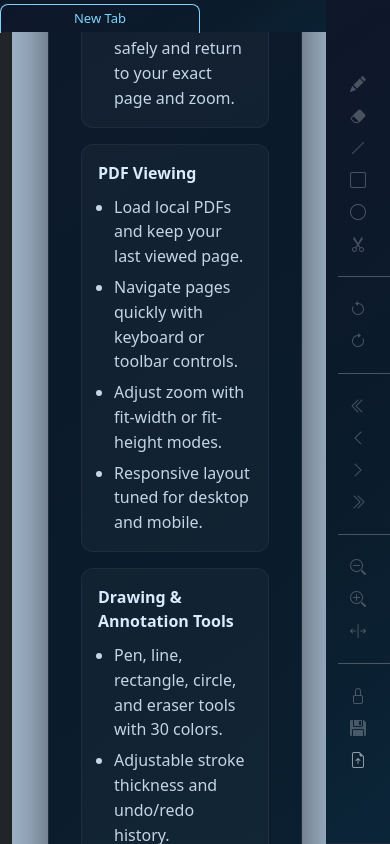
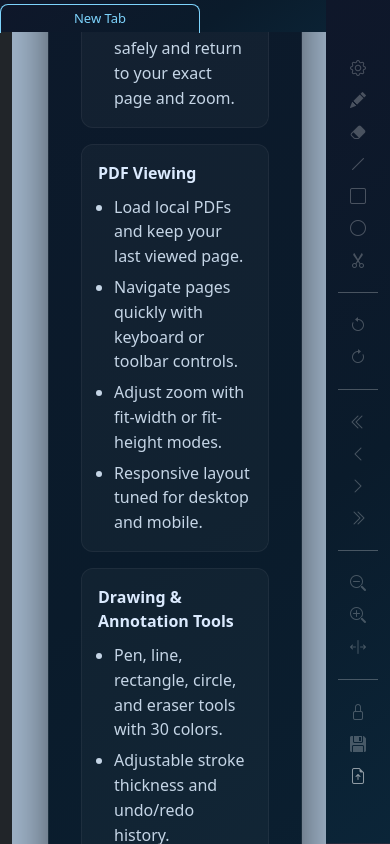
Before and after one commit to emre-ayhan/simple_pdf_reader, a Vue app: page / in a window 390 px wide. Built offline with nearby package versions, Linux system fonts and the light colour scheme.

Commit message:
modified:   src/components/PdfReader.vue 	modified:   src/scss/PdfReader.scss

```diff
--- a/src/components/PdfReader.vue
+++ b/src/components/PdfReader.vue
@@ -1516,11 +1516,10 @@ onUnmounted(() => {
 
                     <!-- Drawing -->
                     <li class="nav-item btn-group">
-                        <a class="nav-link" href="#" @click.prevent="isFileLoaded && (isDrawing = (isDrawing && drawMode === 'pen' ? false : true), isEraser = false, drawMode = 'pen')" :class="{ disabled: !isFileLoaded }" :style="{ color: isDrawing && drawMode === 'pen' ? drawColor : '' }">
-                            <i class="bi bi-pencil-fill"></i>
-                        </a>
-                        <a class="nav-link dropdown-toggle dropdown-toggle-split" href="#" role="button" data-bs-toggle="dropdown" data-bs-auto-close="outside" aria-expanded="false" :class="{ disabled: !isFileLoaded }"></a>
-                        <div class="dropdown-menu dropdown-menu-dark p-3">
+                        <a class="nav-link" href="#" role="button" data-bs-toggle="dropdown" data-bs-auto-close="outside" aria-expanded="false" :class="{ disabled: !isFileLoaded }">
+                            <i class="bi bi-gear"></i>
+                        </a>
+                        <div class="dropdown-menu dropdown-menu-dark rounded-3 p-3">
                             <div class="mb-3">
                                 <label class="form-label">Color</label>
                                 <template v-for="(colorGroup, groupIndex) in colors">
@@ -1554,6 +1553,11 @@ onUnmounted(() => {
                         </div>
                     </li>
                     <li class="nav-item">
+                        <a class="nav-link" href="#" @click.prevent="isFileLoaded && (isDrawing = (isDrawing && drawMode === 'pen' ? false : true), isEraser = false, drawMode = 'pen')" :class="{ disabled: !isFileLoaded }" :style="{ color: isDrawing && drawMode === 'pen' ? drawColor : '' }">
+                            <i class="bi bi-pencil-fill"></i>
+                        </a>
+                    </li>
+                    <li class="nav-item">
                         <a class="nav-link" href="#" @click.prevent="isFileLoaded && (isEraser = !isEraser, isDrawing = false)" :class="{ active: isEraser, disabled: !isFileLoaded }">
                             <i class="bi bi-eraser-fill"></i>
                         </a>
--- a/src/scss/PdfReader.scss
+++ b/src/scss/PdfReader.scss
@@ -3,6 +3,25 @@
     top: 31.5px !important;
     background: $dark-bg-gradient !important;
     border-bottom: 1px solid $border-color;
+
+    .dropdown-menu-dark {
+        background: $dark-bg-gradient !important;
+        border: 1px solid $border-color !important;
+
+        .form-range {
+            &::-webkit-slider-thumb {
+                background-color: $primary;
+            }
+
+            &::-moz-range-thumb {
+                background-color: $primary;
+            }
+        }
+
+        .form-label {
+            color: $primary;
+        }
+    }
 
     .nav-link {
         padding: 4px 12px !important;
@@ -161,8 +180,6 @@
         width: 64px !important;
         height: 100vh !important;
         left: auto !important;
-        overflow-y: auto !important;
-        overflow-x: hidden !important;
 
         ul {
             flex-direction: column !important;
@@ -171,6 +188,15 @@
                 width: 100% !important;
                 margin: 1rem 0 !important;
                 min-height: 1px !important;
+            }
+
+            .btn-group {
+                flex-direction: column !important;
+            }
+
+            .dropdown-menu {
+                left: auto !important;
+                right: 0 !important;
             }
         }
     }
```
